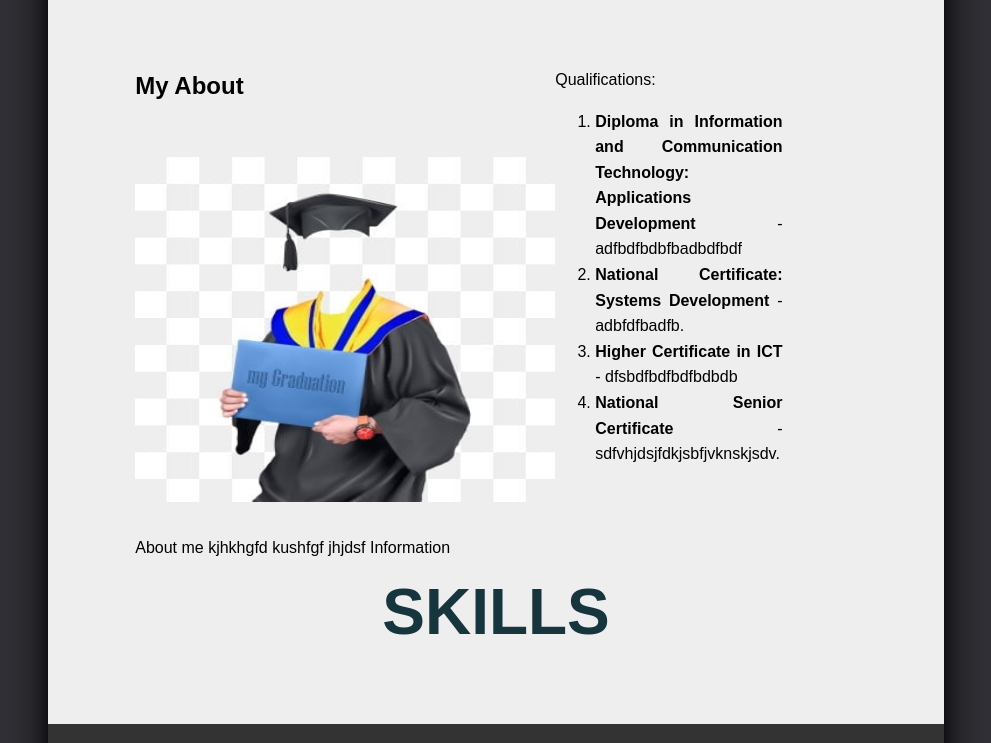
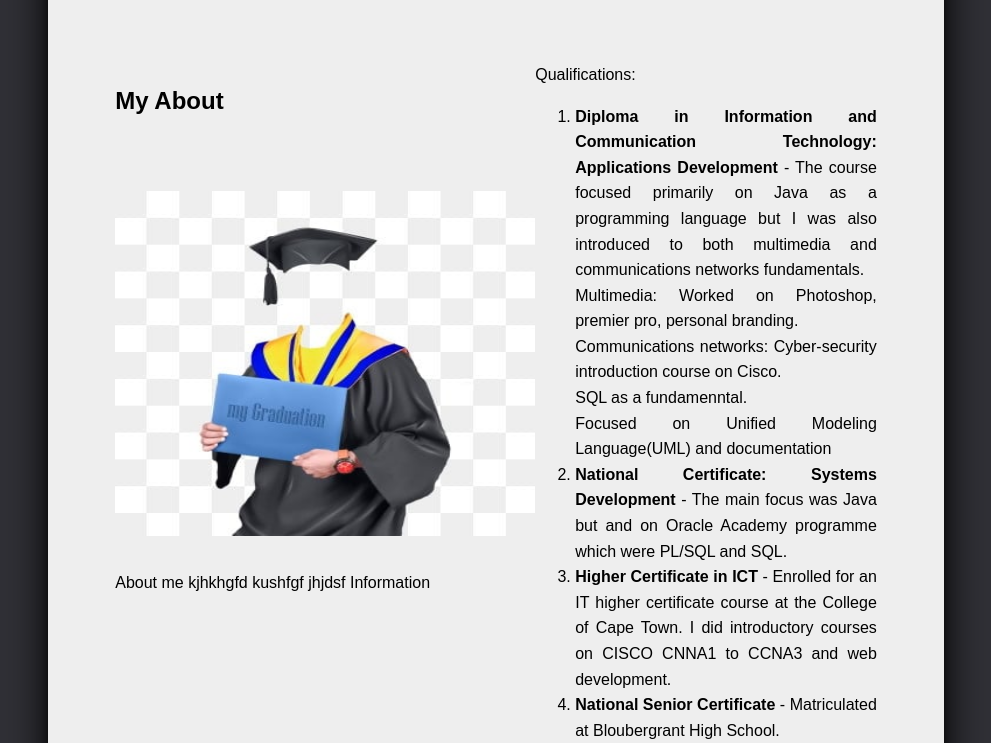
Before and after one commit to ZeeNzY/PortfolioWebsite, a plain HTML site: page index.html in a window 1280 px wide. Shown: the part 733-1476 px from the top of the page, without its empty margins (144-1135 px from the left). Drawn offline with Linux system fonts and the light colour scheme.

Commit message:
Comiitted

```diff
--- a/index.html
+++ b/index.html
@@ -21,9 +21,6 @@
           </a>
       </div>
 
-
-
-
     <header class="landing">
       <div class="container spacing">
         <br>
@@ -43,7 +40,7 @@
     </header>
 
     <section id="page2">
-      <div class="container spacing">
+      <div class="container-spacing">
         <h2 class="section-title">About Me</h2>
         <br>
         <div class="row">
@@ -59,10 +56,18 @@
               Qualifications:
               </p>
               <ol class="points">
-                <li><strong>Diploma in Information and Communication Technology: Applications Development</strong> - adfbdfbdbfbadbdfbdf</li>
-                <li><strong>National Certificate: Systems Development</strong> - adbfdfbadfb.</li>
-                <li><strong>Higher Certificate in ICT</strong> - dfsbdfbdfbdfbdbdb</li>
-                <li><strong>National Senior Certificate</strong> - sdfvhjdsjfdkjsbfjvknskjsdv.</li>
+                <li><strong>Diploma in Information and Communication Technology: Applications Development</strong> - The course focused primarily on Java
+                  as a programming language but I was also introduced to both multimedia and communications networks fundamentals.<br>
+                  Multimedia: Worked on Photoshop, premier pro, personal branding.<br>
+                  Communications networks: Cyber-security introduction course on Cisco.<br>
+                  SQL as a fundamenntal.<br>
+                  Focused on Unified Modeling Language(UML) and documentation
+                </li>
+                <li><strong>National Certificate: Systems Development</strong> - The main focus was Java but and on Oracle Academy programme
+                  which were PL/SQL and SQL. </li>
+                <li><strong>Higher Certificate in ICT</strong> - Enrolled for an IT higher certificate course at the College of Cape Town.
+                  I did introductory courses on CISCO CNNA1 to CCNA3 and web development.</li>
+                <li><strong>National Senior Certificate</strong> - Matriculated at Bloubergrant High School.</li>
               </ol>
           </div>
         </div>
--- a/style.css
+++ b/style.css
@@ -61,10 +61,12 @@ body {
 }
 
 h1,
-h2,
-h3,
 p {
   margin: 0;
+}
+
+.column{
+  margin-top: -5%;
 }
 
 .justify, .points{
@@ -137,7 +139,6 @@ p {
 .column {
   float: left;
   width: 100%;
-
 }
 
 .content {
```
